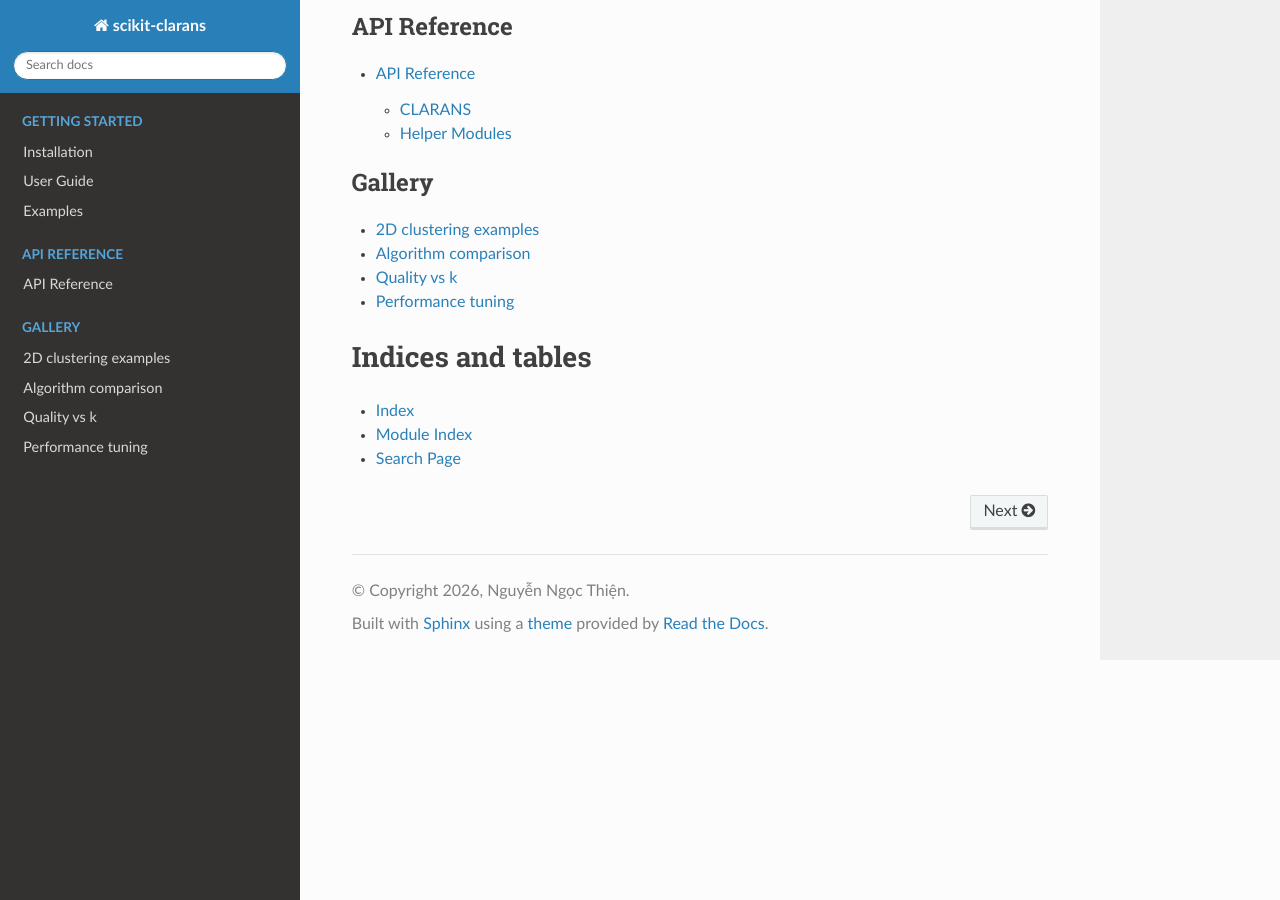
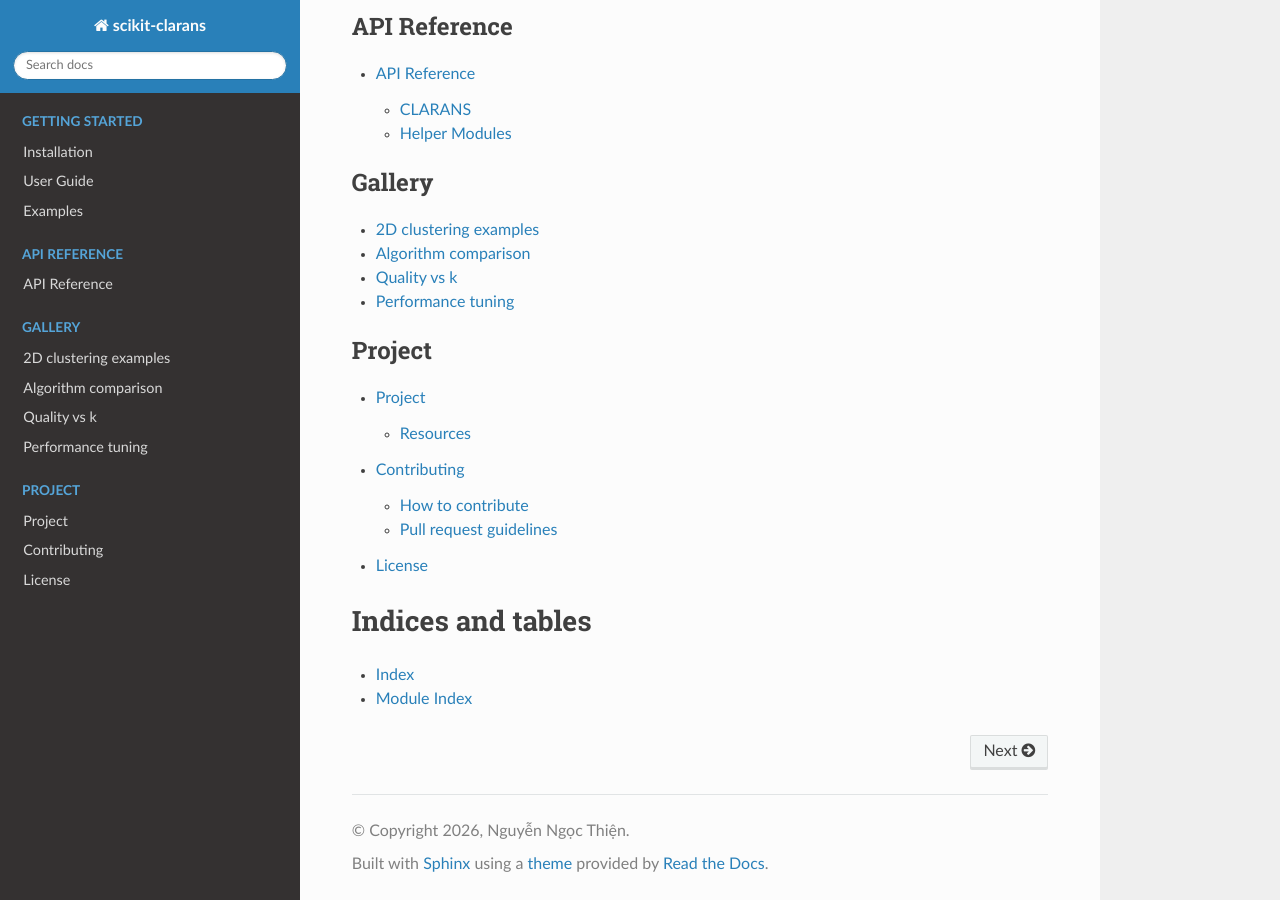
Before and after one commit to ThienNguyen3001/scikit-clarans, a Sphinx documentation site: the page built from docs/source/index.rst, in a window 1280 px wide and 900 px high, scrolled down 878 px. Built offline with Sphinx 7.4.7 and the Read the Docs theme 3.1.0, drawn with Linux system fonts in a browser that asks for light colours.

Commit message:
add project section

```diff
--- a/docs/source/conf.py
+++ b/docs/source/conf.py
@@ -67,3 +67,13 @@ html_css_files = [
 html_js_files = [
     "gallery.js",
 ]
+
+# Show the global table of contents (master toctree) in the sidebar on every page
+html_sidebars = {
+    '**': [
+        'globaltoc.html',
+        'relations.html',
+        'sourcelink.html',
+        'searchbox.html',
+    ]
+}
--- a/docs/source/index.rst
+++ b/docs/source/index.rst
@@ -37,9 +37,16 @@ Welcome to the documentation for **scikit-clarans**, a specialized clustering li
    gallery/quality_vs_k
    gallery/performance
 
+.. toctree::
+   :maxdepth: 3
+   :caption: Project
+
+   project
+   contributing
+   license
+
 Indices and tables
 ==================
 
 * :ref:`genindex`
 * :ref:`modindex`
-* :ref:`search`
```
Also changed, not shown: docs/source/contributing.rst (added, +22 -0 lines), docs/source/license.rst (added, +8 -0 lines), docs/source/project.rst (added, +17 -0 lines).
